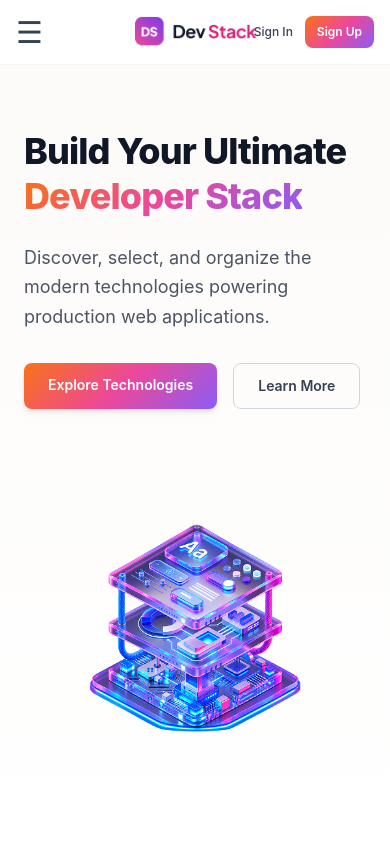
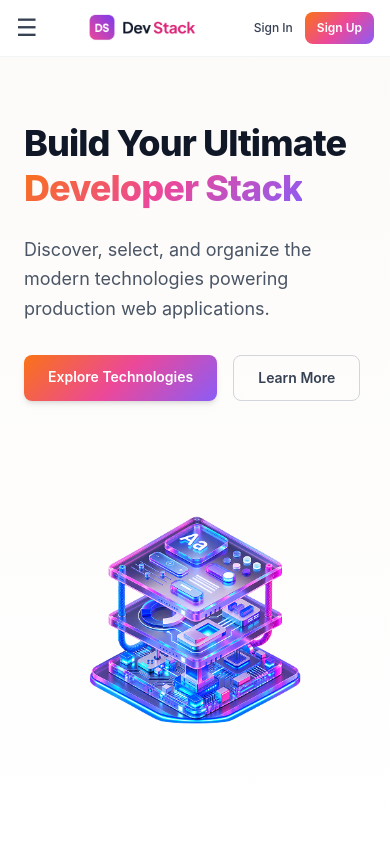
Before and after one commit to sajidraian/dev-stack-builder-a_05, a React (Vite) app: page / in a window 390 px wide. Shown: the top 844 px of the page. Built offline with nearby package versions, Linux system fonts and the light colour scheme.

Commit message:
fix: center mobile navbar logo

```diff
--- a/src/components/Navbar.jsx
+++ b/src/components/Navbar.jsx
@@ -9,12 +9,12 @@ export default function Navbar() {
 
   return (
     <nav className="sticky top-0 z-50 bg-white/90 backdrop-blur-md border-b border-gray-100">
-      <div className="max-w-7xl mx-auto px-4 sm:px-6 py-4 relative flex items-center justify-between">
+      <div className="max-w-7xl mx-auto px-4 sm:px-6 py-3 sm:py-4 flex items-center justify-between gap-3">
 
-        {/* Mobile Menu Button */}
+        {/* Mobile Hamburger */}
         <button
           onClick={() => setIsOpen(!isOpen)}
-          className="md:hidden text-3xl leading-none text-gray-700 hover:text-pink-500 transition-colors duration-200"
+          className="md:hidden flex-shrink-0 text-2xl text-gray-700 hover:text-pink-500 transition-colors duration-200"
           aria-label="Toggle Navigation Menu"
           aria-expanded={isOpen}
         >
@@ -25,12 +25,12 @@ export default function Navbar() {
         <a
           href="#home"
           onClick={closeMenu}
-          className="flex items-center md:static absolute left-1/2 -translate-x-1/2"
+          className="flex items-center flex-shrink min-w-0 md:flex-shrink-0"
         >
           <img
             src="/assets/logo-text.png"
             alt="Dev Stack Logo"
-            className="h-8 w-auto object-contain"
+            className="h-7 sm:h-8 md:h-8 w-auto max-w-[125px] sm:max-w-[160px] md:max-w-none object-contain"
           />
         </a>
 
@@ -72,23 +72,25 @@ export default function Navbar() {
           </a>
         </div>
 
-        {/* Sign In / Sign Up */}
-        <div className="flex items-center gap-1 sm:gap-3">
+        {/* Auth Buttons */}
+        <div className="flex items-center gap-1 sm:gap-2 flex-shrink-0">
           <button
-            className="px-2 sm:px-4 py-2 text-xs sm:text-sm font-medium text-gray-700 hover:text-pink-500 transition-colors duration-200"
+            onClick={closeMenu}
+            className="px-2 sm:px-3 md:px-4 py-2 text-xs sm:text-sm font-medium text-gray-700 hover:text-pink-500 transition-colors duration-200 whitespace-nowrap"
           >
             Sign In
           </button>
 
           <button
-            className="px-3 sm:px-5 py-2 sm:py-2.5 text-xs sm:text-sm font-semibold text-white rounded-lg bg-brand-gradient hover:opacity-90 transition-opacity duration-200"
+            onClick={closeMenu}
+            className="px-3 sm:px-4 md:px-5 py-2 sm:py-2.5 text-xs sm:text-sm font-semibold text-white rounded-lg bg-brand-gradient hover:opacity-90 transition-opacity duration-200 whitespace-nowrap"
           >
             Sign Up
           </button>
         </div>
       </div>
 
-      {/* Mobile Navigation Menu */}
+      {/* Mobile Menu */}
       {isOpen && (
         <div className="md:hidden border-t border-gray-100 bg-white">
           <div className="px-6 py-5 flex flex-col gap-1">
```
